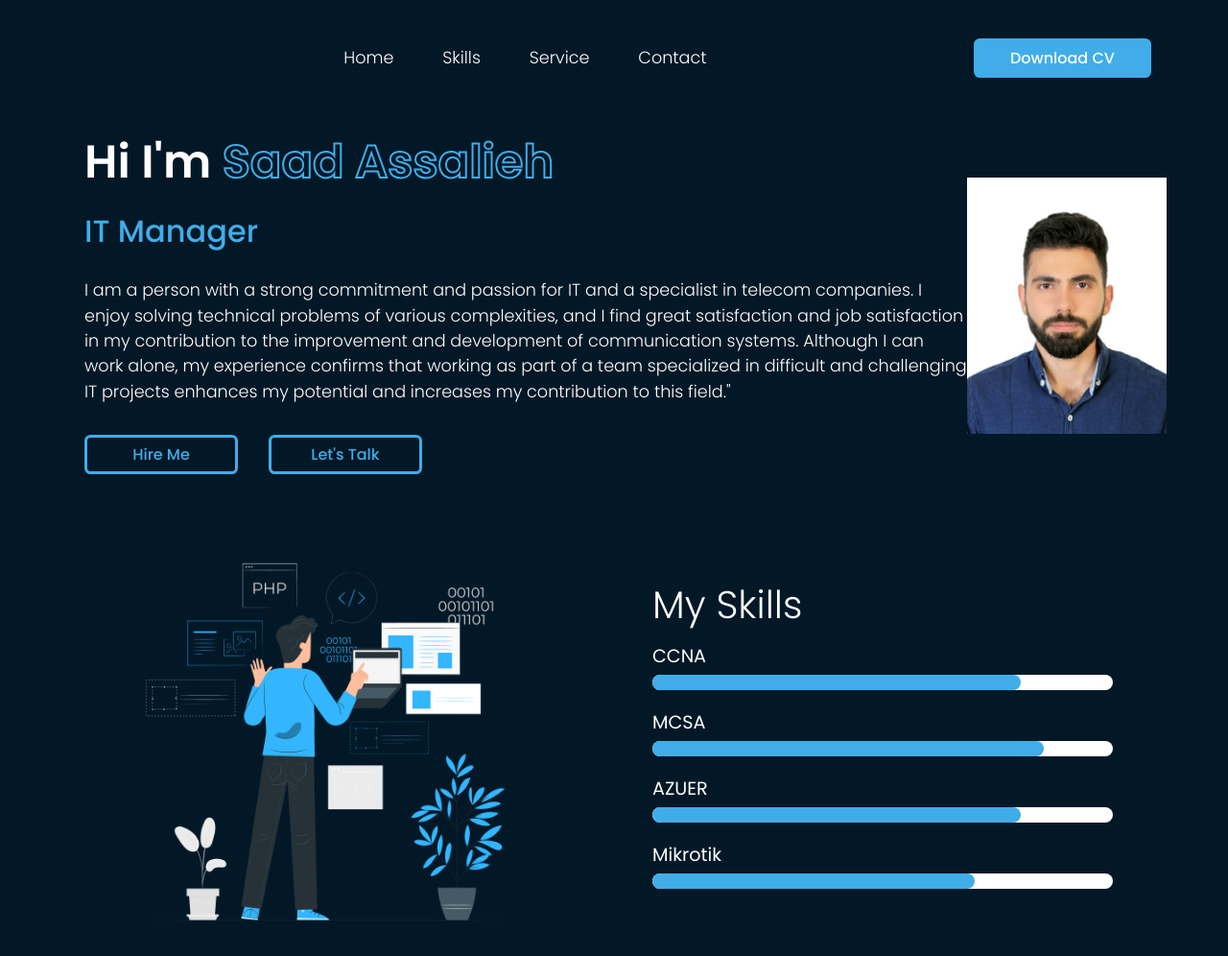
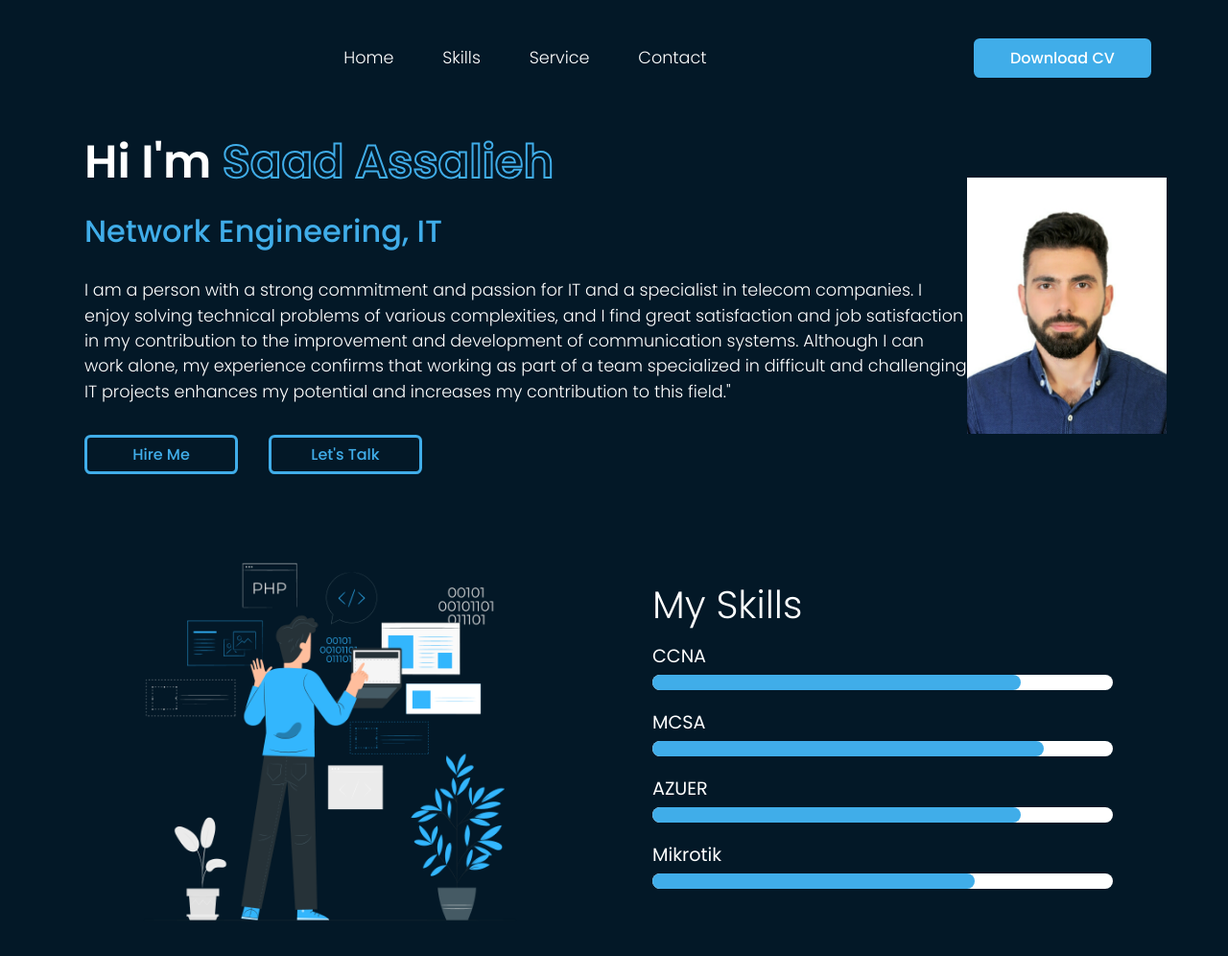
Before and after one commit to SaadAssalieh/SaadAssalieh.github.io, a plain HTML site: page index.html in a window 1280 px wide. Shown: the top 996 px of the page at 96% size. Drawn offline with Linux system fonts and the light colour scheme.

Commit message:
Update index.html

```diff
--- a/index.html
+++ b/index.html
@@ -41,7 +41,7 @@
           Hi I'm
           <span>Saad Assalieh</span>
         </h1>
-        <h3>IT Manager</h3>
+        <h3>Network Engineering, IT</h3>
         <p>
           I am a person with a strong commitment and passion for IT and a specialist in telecom companies.
  I enjoy solving technical problems of various complexities,
```
